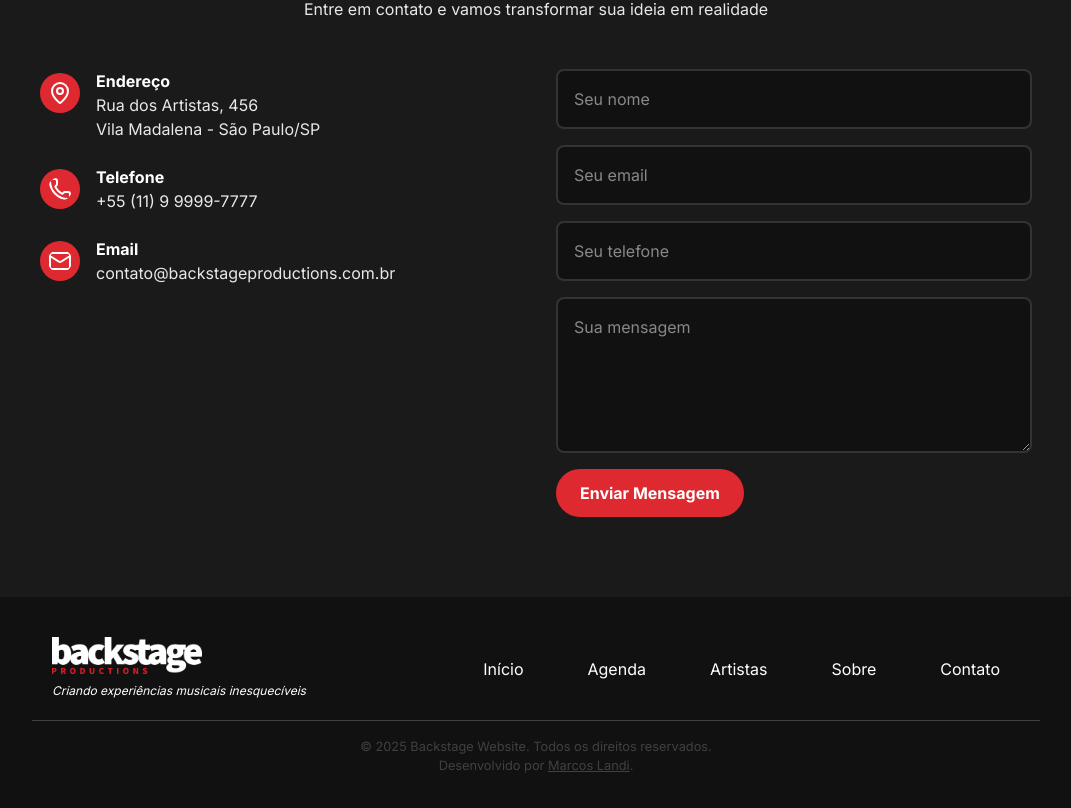
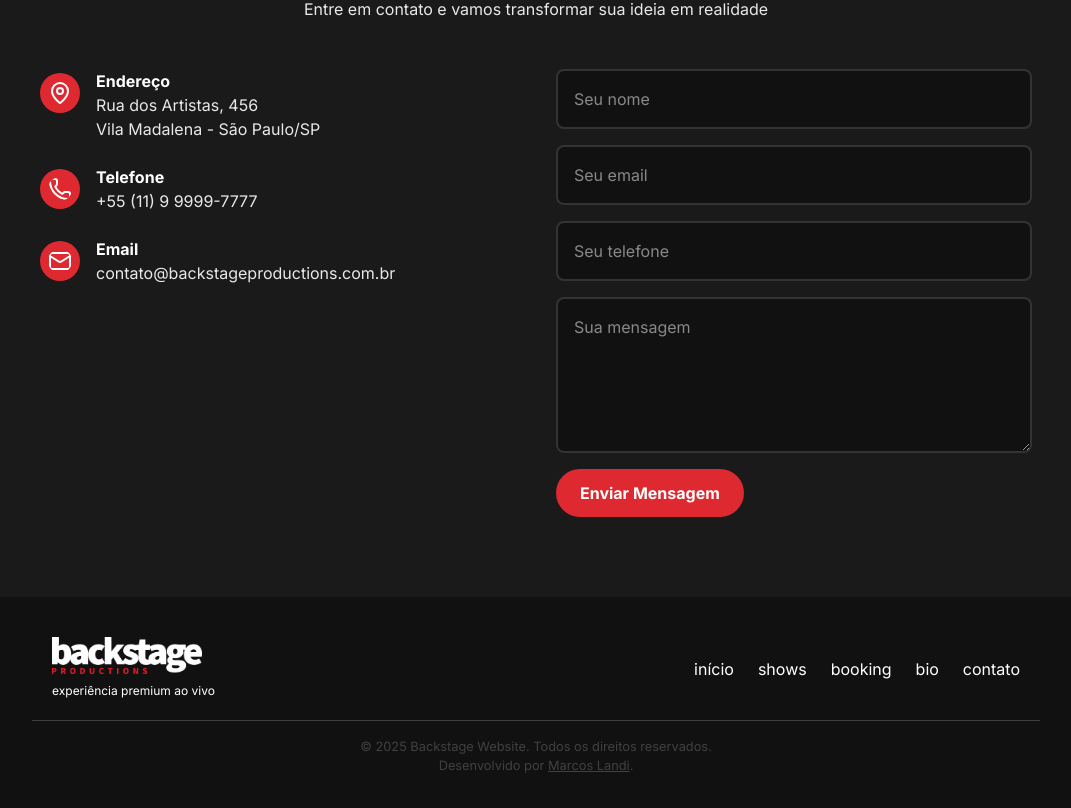
Before and after one commit to jmlandi/backstage-fe, a Next.js app: page / in a window 1280 px wide. Shown: the part 3612-4420 px from the top of the page, without its empty margins (104-1175 px from the left). Built offline with nearby package versions, Linux system fonts and the light colour scheme; a web font is replaced by a local one.

Commit message:
fix: footer links with correct redirect

```diff
--- a/src/app/components/footer.tsx
+++ b/src/app/components/footer.tsx
@@ -1,7 +1,17 @@
 import React from 'react';
 import Image from 'next/image';
 
-const Footer = () => (
+export default function Footer() {
+
+  const links = [
+    { href: '#', label: 'início' },
+    { href: '#shows', label: 'shows' },
+    { href: '#booking', label: 'booking' },
+    { href: '#bio', label: 'bio' },
+    { href: '#contato', label: 'contato' },
+  ];
+
+  return (
     <div className="md:px-34 py-5 bg-backstage-dark-gray w-full bottom-0 left-0">
       <div className="w-full p-5 bg-backstage-dark-gray text-white text-center flex flex-row justify-center md:justify-between items-center">
         <div className="flex flex-col items-start gap-2">
@@ -12,52 +22,17 @@ const Footer = () => (
             height={50}
             className=""
           />
-        <p className="text-[0.75rem] italic">
-          Criando experiências musicais inesquecíveis
+          <p className="text-[0.75rem]">
+            experiência premium ao vivo
           </p>
         </div>
         <nav className="hidden md:block">
           <ul className="display flex flex-row justify-center gap-6">
-          <li>
-            <a
-              href="#"
-              className="py-2 px-5 hover:bg-white/20 transition-all rounded-xl"
-            >
-              Início
-            </a>
+            {links.map((link) => (
+              <li key={link.label}>
+                <a href={link.href} className="transition text-white hover:text-[#df2930]">{link.label}</a>
               </li>
-          <li>
-            <a
-              href="#agenda"
-              className="py-2 px-5 hover:bg-white/20 transition-all rounded-xl"
-            >
-              Agenda
-            </a>
-          </li>
-          <li>
-            <a
-              href="#artistas"
-              className="py-2 px-5 hover:bg-white/20 transition-all rounded-xl"
-            >
-              Artistas
-            </a>
-          </li>
-          <li>
-            <a
-              href="#sobre"
-              className="py-2 px-5 hover:bg-white/20 transition-all rounded-xl"
-            >
-              Sobre
-            </a>
-          </li>
-          <li>
-            <a
-              href="#contato"
-              className="py-2 px-5 hover:bg-white/20 transition-all rounded-xl"
-            >
-              Contato
-            </a>
-          </li>
+            ))}
           </ul>
         </nav>
       </div>
@@ -79,5 +54,4 @@ const Footer = () => (
       </footer>
     </div>
   );
-
-export default Footer;
+}
--- a/src/app/components/header.tsx
+++ b/src/app/components/header.tsx
@@ -40,7 +40,7 @@ export default function Header() {
         <nav className="hidden md:block">
           <ul className="flex items-center gap-6 text-sm font-medium">
             {links.map((link) => (
-              <li key={link.href}>
+              <li key={link.label}>
                 <a
                   href={link.href}
                   className="transition text-white hover:text-[#df2930]"
```
Lines whose indentation alone changed are shown as unchanged.
